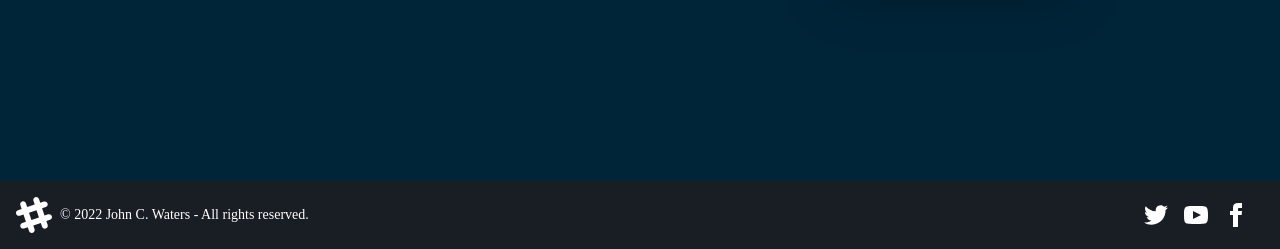
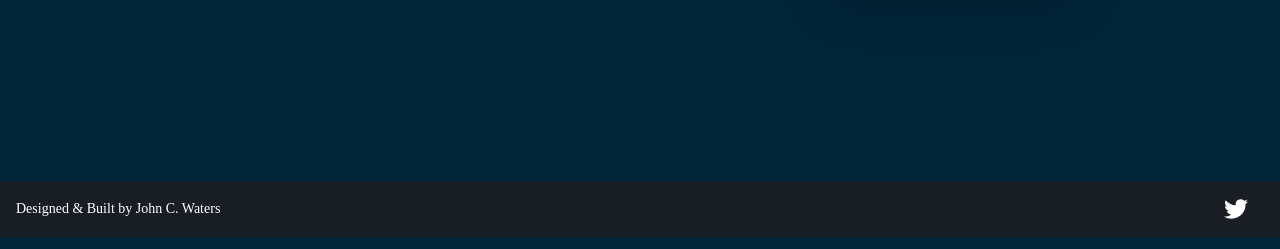
Before and after one commit to johncwaters/portfolio, an Astro site: page / in a window 1280 px wide. Shown: the part 2219-2468 px from the top of the page. Built offline with nearby package versions, Linux system fonts and the light colour scheme; Astro itself is replaced by a stand-in of ours.

Commit message:
adjusted page layout

```diff
--- a/src/components/Footer.astro
+++ b/src/components/Footer.astro
@@ -1,28 +1,11 @@
 ---
-const today = new Date();
 ---
 
 <footer
   class="footer items-center p-4 bg-neutral text-neutral-content myFooter"
 >
   <div class="items-center grid-flow-col">
-		<svg
-			width="36"
-			height="36"
-			viewBox="0 0 24 24"
-			xmlns="http://www.w3.org/2000/svg"
-			fill-rule="evenodd"
-			clip-rule="evenodd"
-			class="fill-current"
-		>
-			<path
-				d="M22.672 15.226l-2.432.811.841 2.515c.33 1.019-.209 2.127-1.23 2.456-1.15.325-2.148-.321-2.463-1.226l-.84-2.518-5.013 1.677.84 2.517c.391 1.203-.434 2.542-1.831 2.542-.88 0-1.601-.564-1.86-1.314l-.842-2.516-2.431.809c-1.135.328-2.145-.317-2.463-1.229-.329-1.018.211-2.127 1.231-2.456l2.432-.809-1.621-4.823-2.432.808c-1.355.384-2.558-.59-2.558-1.839 0-.817.509-1.582 1.327-1.846l2.433-.809-.842-2.515c-.33-1.02.211-2.129 1.232-2.458 1.02-.329 2.13.209 2.461 1.229l.842 2.515 5.011-1.677-.839-2.517c-.403-1.238.484-2.553 1.843-2.553.819 0 1.585.509 1.85 1.326l.841 2.517 2.431-.81c1.02-.33 2.131.211 2.461 1.229.332 1.018-.21 2.126-1.23 2.456l-2.433.809 1.622 4.823 2.433-.809c1.242-.401 2.557.484 2.557 1.838 0 .819-.51 1.583-1.328 1.847m-8.992-6.428l-5.01 1.675 1.619 4.828 5.011-1.674-1.62-4.829z"
-			>
-			</path>
-		</svg>
-		<p>
-			&copy; {today.getFullYear()} John C. Waters - All rights reserved.
-		</p>
+    <p>Designed & Built by John C. Waters</p>
   </div>
   <div
     class="grid-flow-col gap-4 md:place-self-center md:justify-self-end pr-4"
@@ -41,33 +24,5 @@ const today = new Date();
         </path>
       </svg>
     </a>
-		<a
-			><svg
-				xmlns="http://www.w3.org/2000/svg"
-				width="24"
-				height="24"
-				viewBox="0 0 24 24"
-				class="fill-current"
-			>
-				<path
-					d="M19.615 3.184c-3.604-.246-11.631-.245-15.23 0-3.897.266-4.356 2.62-4.385 8.816.029 6.185.484 8.549 4.385 8.816 3.6.245 11.626.246 15.23 0 3.897-.266 4.356-2.62 4.385-8.816-.029-6.185-.484-8.549-4.385-8.816zm-10.615 12.816v-8l8 3.993-8 4.007z"
-				>
-				</path>
-			</svg>
-		</a>
-		<a
-			><svg
-				xmlns="http://www.w3.org/2000/svg"
-				width="24"
-				height="24"
-				viewBox="0 0 24 24"
-				class="fill-current"
-			>
-				<path
-					d="M9 8h-3v4h3v12h5v-12h3.642l.358-4h-4v-1.667c0-.955.192-1.333 1.115-1.333h2.885v-5h-3.808c-3.596 0-5.192 1.583-5.192 4.615v3.385z"
-				>
-				</path>
-			</svg>
-		</a>
   </div>
 </footer>
--- a/src/pages/portfolio.astro
+++ b/src/pages/portfolio.astro
@@ -1,20 +1,25 @@
 ---
-import DefaultPage from "../layouts/DefaultPage.astro";
+import DefaultPage from '../layouts/DefaultPage.astro'
+import Header from '../components/Header.astro';
 ---
 
 <DefaultPage>
-    <div class="hero bg-base-200">
-        <div class="hero-content flex-col lg:flex-row-reverse">
+    <Header/>
+ <div class="hero min-h-screen">
+    <div class="hero-content flex-col lg:flex-row">
       <img
         src="https://placeimg.com/260/400/arch"
         class="max-w-sm rounded-lg shadow-2xl"
       />
       <div>
-                <h1 class="text-5xl font-bold">Portfolio Stuff!</h1>
-                <p class="py-6">Nothing here at the moment :(</p>
-                <button class="btn btn-primary">Loading... sike!</button>
+        <h1 class="text-4xl font-bold">Portfolio stuffs are here!</h1>
+        <p class="py-6">
+          As I build more projects I will be adding them here to showoff. Duh.
+        </p>
+        <button onclick="location.href='/portfolio';" class="btn"
+          >My Portfolio</button
+        >
       </div>
     </div>
   </div>
-    <p style="float:right; padding-top:600px;">made you look</p>
 </DefaultPage>
```
Also changed, not shown: src/pages/index.astro (+34 -16 lines). Lines whose indentation alone changed are shown as unchanged.
